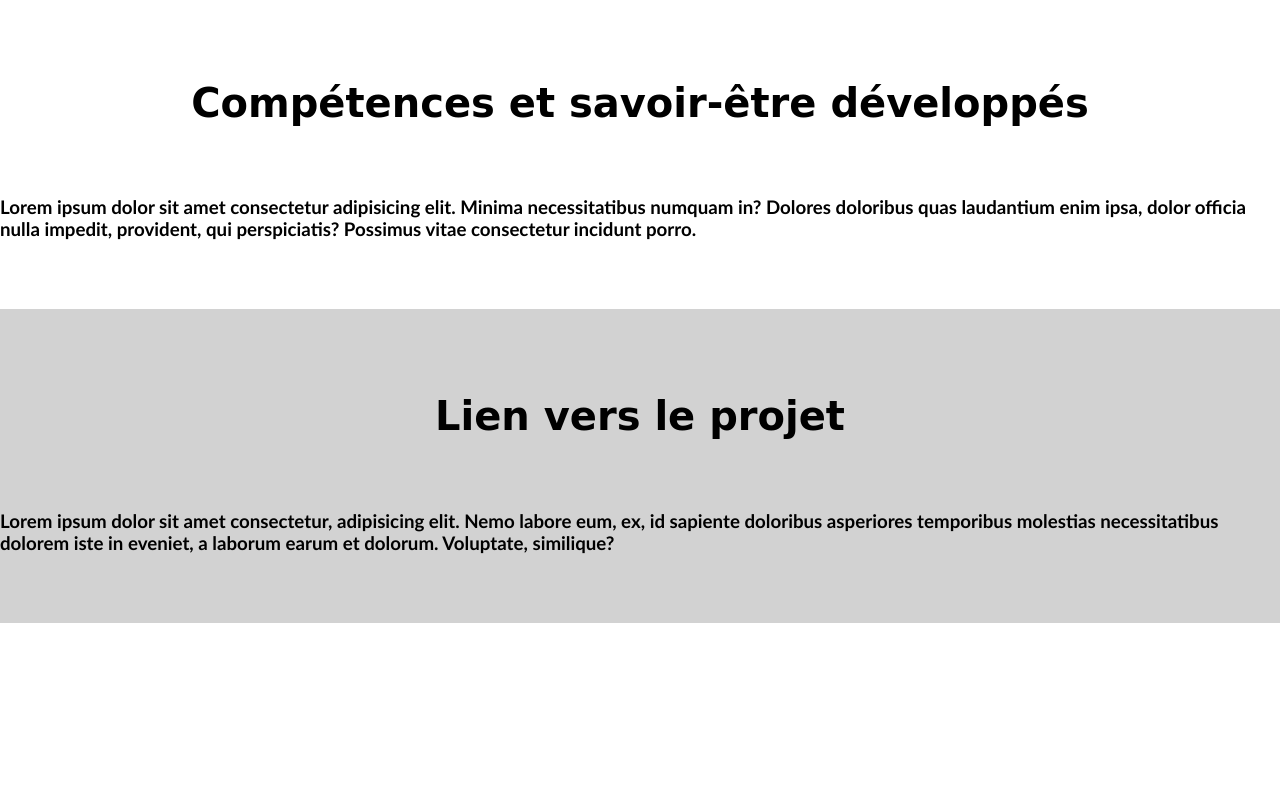
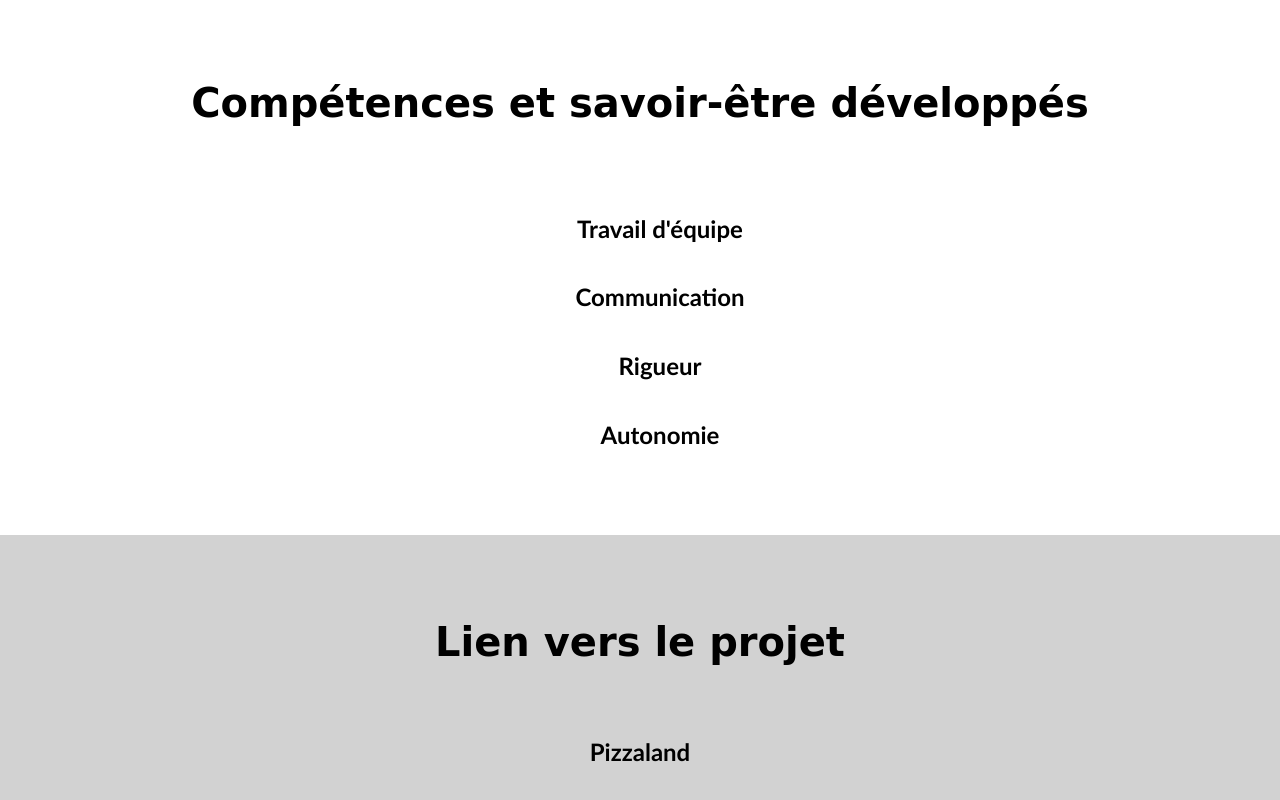
Before and after one commit to lisahaye/lisahaye.github.io, a plain HTML site: page Pizzaland.html in a window 1280 px wide. Shown: the part 1190-1990 px from the top of the page. Before the commit the page ends 1813 px from the top, so only its background shows below. Drawn offline with Linux system fonts and the light colour scheme.

Commit message:
lien + competences pizzaland

```diff
--- a/Pizzaland.html
+++ b/Pizzaland.html
@@ -43,13 +43,18 @@
     <section id="competences">
         <h1>Compétences et savoir-être développés</h1>
         <br>
-        <h3>Lorem ipsum dolor sit amet consectetur adipisicing elit. Minima necessitatibus numquam in? Dolores doloribus quas laudantium enim ipsa, dolor officia nulla impedit, provident, qui perspiciatis? Possimus vitae consectetur incidunt porro.</h3>
+        <ul>
+            <li><h2>Travail d'équipe</h2></li>
+            <li><h2>Communication</h2></li>
+            <li><h2>Rigueur</h2></li>
+            <li><h2>Autonomie</h2></li>
+        </ul>
     </section>
 
     <section id="lien">
         <h1>Lien vers le projet</h1>
         <br>
-        <h3>Lorem ipsum dolor sit amet consectetur, adipisicing elit. Nemo labore eum, ex, id sapiente doloribus asperiores temporibus molestias necessitatibus dolorem iste in eveniet, a laborum earum et dolorum. Voluptate, similique?</h3>
+        <h2><a href="https://github.com/lisahaye/pizzaland.git">Pizzaland</a></h2>
     </section>
 </body>
 </html>
```
